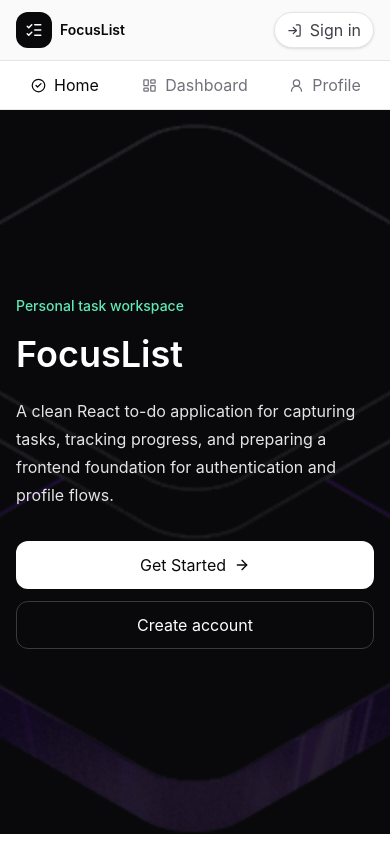
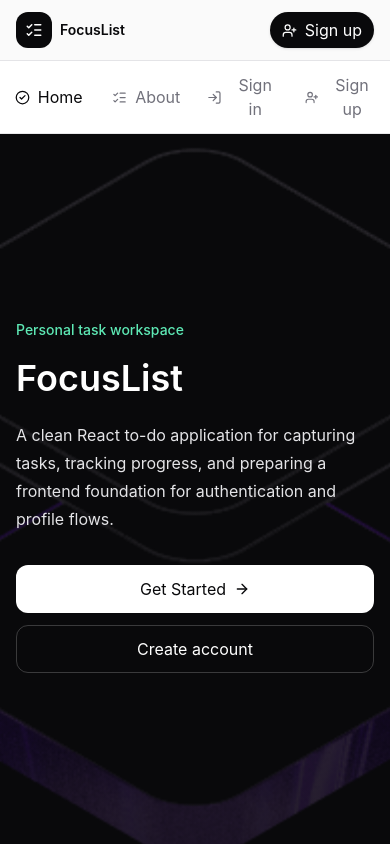
Before and after one commit to WatShitTooYaa/to-do-list-ui, a React (Vite) app: page / in a window 390 px wide. Shown: the top 844 px of the page. Built offline with nearby package versions, Linux system fonts and the light colour scheme.

Commit message:
Optimize UI: update components, providers and utilities

```diff
--- a/src/App.jsx
+++ b/src/App.jsx
@@ -1,7 +1,8 @@
-import { useMemo, useState } from 'react'
+import { useCallback, useMemo, useState } from 'react'
 import { AppShell } from './components/AppShell'
 import { AuthProvider } from './context/AuthProvider'
 import { TodoProvider } from './context/TodoProvider'
+import { useAuth } from './context/useAuth'
 import { DashboardPage } from './pages/DashboardPage'
 import { LandingPage } from './pages/LandingPage'
 import { LoginPage } from './pages/LoginPage'
@@ -9,7 +10,30 @@ import { ProfilePage } from './pages/ProfilePage'
 import { RegisterPage } from './pages/RegisterPage'
 
 function App() {
+  return (
+    <AuthProvider>
+      <TodoProvider>
+        <AppContent />
+      </TodoProvider>
+    </AuthProvider>
+  )
+}
+
+function AppContent() {
   const [currentPage, setCurrentPage] = useState('landing')
+  const { user } = useAuth()
+
+  const handleNavigate = useCallback(
+    (page) => {
+      if (!user && ['dashboard', 'profile'].includes(page)) {
+        setCurrentPage('login')
+        return
+      }
+
+      setCurrentPage(page)
+    },
+    [user],
+  )
 
   const page = useMemo(() => {
     switch (currentPage) {
@@ -18,22 +42,20 @@ function App() {
       case 'register':
         return <RegisterPage onNavigate={setCurrentPage} />
       case 'dashboard':
-        return <DashboardPage />
+        return user ? <DashboardPage /> : <LoginPage onNavigate={setCurrentPage} />
       case 'profile':
-        return <ProfilePage />
+        return user ? <ProfilePage /> : <LoginPage onNavigate={setCurrentPage} />
+      case 'about':
+        return <LandingPage onNavigate={handleNavigate} />
       default:
-        return <LandingPage onNavigate={setCurrentPage} />
+        return <LandingPage onNavigate={handleNavigate} />
     }
-  }, [currentPage])
+  }, [currentPage, handleNavigate, user])
 
   return (
-    <AuthProvider>
-      <TodoProvider>
-        <AppShell currentPage={currentPage} onNavigate={setCurrentPage}>
-          {page}
-        </AppShell>
-      </TodoProvider>
-    </AuthProvider>
+    <AppShell currentPage={currentPage} onNavigate={handleNavigate}>
+      {page}
+    </AppShell>
   )
 }
 
--- a/src/components/AppShell.jsx
+++ b/src/components/AppShell.jsx
@@ -3,16 +3,22 @@ import {
   LayoutDashboard,
   ListChecks,
   LogIn,
+  UserPlus,
   UserRound,
 } from 'lucide-react'
+import { useAuth } from '../context/useAuth'
 
-const navItems = [
+const guestNavItems = [
   { id: 'landing', label: 'Home', icon: CheckCircle2 },
-  { id: 'dashboard', label: 'Dashboard', icon: LayoutDashboard },
-  { id: 'profile', label: 'Profile', icon: UserRound },
+  { id: 'about', label: 'About', icon: ListChecks },
 ]
 
+const userNavItems = [{ id: 'dashboard', label: 'Dashboard', icon: LayoutDashboard }]
+
 export function AppShell({ currentPage, onNavigate, children }) {
+  const { user } = useAuth()
+  const navItems = user ? userNavItems : guestNavItems
+
   return (
     <div className="min-h-screen bg-zinc-50 text-zinc-950">
       <header className="sticky top-0 z-20 border-b border-zinc-200/80 bg-zinc-50/90 backdrop-blur">
@@ -51,17 +57,42 @@ export function AppShell({ currentPage, onNavigate, children }) {
             })}
           </nav>
 
+          {user ? (
+            <button
+              type="button"
+              onClick={() => onNavigate('profile')}
+              className="flex h-9 min-w-0 max-w-40 items-center gap-2 rounded-full border border-zinc-200 bg-white px-3 text-sm font-medium text-zinc-700 shadow-sm transition-colors hover:bg-zinc-100"
+            >
+              <UserRound size={15} className="shrink-0" />
+              <span className="truncate">{user.name}</span>
+            </button>
+          ) : (
+            <div className="flex items-center gap-2">
               <button
                 type="button"
                 onClick={() => onNavigate('login')}
-            className="flex h-9 items-center gap-2 rounded-full border border-zinc-200 bg-white px-3 text-sm font-medium text-zinc-700 shadow-sm transition-colors hover:bg-zinc-100"
+                className="hidden h-9 items-center gap-2 rounded-full border border-zinc-200 bg-white px-3 text-sm font-medium text-zinc-700 shadow-sm transition-colors hover:bg-zinc-100 sm:flex"
               >
                 <LogIn size={15} />
                 Sign in
               </button>
+              <button
+                type="button"
+                onClick={() => onNavigate('register')}
+                className="flex h-9 items-center gap-2 rounded-full bg-zinc-950 px-3 text-sm font-medium text-white shadow-sm transition-colors hover:bg-zinc-800"
+              >
+                <UserPlus size={15} />
+                Sign up
+              </button>
+            </div>
+          )}
         </div>
 
-        <nav className="mx-auto grid max-w-6xl grid-cols-3 border-t border-zinc-200 bg-white sm:hidden">
+        <nav
+          className={`mx-auto grid max-w-6xl border-t border-zinc-200 bg-white sm:hidden ${
+            user ? 'grid-cols-2' : 'grid-cols-4'
+          }`}
+        >
           {navItems.map((item) => {
             const Icon = item.icon
             const isActive = currentPage === item.id
@@ -80,6 +111,42 @@ export function AppShell({ currentPage, onNavigate, children }) {
               </button>
             )
           })}
+          {!user && (
+            <>
+              <button
+                type="button"
+                onClick={() => onNavigate('login')}
+                className={`flex items-center justify-center gap-2 px-3 py-3 text-sm font-medium ${
+                  currentPage === 'login' ? 'text-zinc-950' : 'text-zinc-500'
+                }`}
+              >
+                <LogIn size={15} />
+                Sign in
+              </button>
+              <button
+                type="button"
+                onClick={() => onNavigate('register')}
+                className={`flex items-center justify-center gap-2 px-3 py-3 text-sm font-medium ${
+                  currentPage === 'register' ? 'text-zinc-950' : 'text-zinc-500'
+                }`}
+              >
+                <UserPlus size={15} />
+                Sign up
+              </button>
+            </>
+          )}
+          {user && (
+            <button
+              type="button"
+              onClick={() => onNavigate('profile')}
+              className={`flex min-w-0 items-center justify-center gap-2 px-3 py-3 text-sm font-medium ${
+                currentPage === 'profile' ? 'text-zinc-950' : 'text-zinc-500'
+              }`}
+            >
+              <UserRound size={15} className="shrink-0" />
+              <span className="truncate">{user.name}</span>
+            </button>
+          )}
         </nav>
       </header>
 
--- a/src/context/AuthProvider.jsx
+++ b/src/context/AuthProvider.jsx
@@ -2,12 +2,11 @@ import { useMemo, useState } from 'react'
 import { AuthContext } from './authContextValue'
 import {
   login as loginService,
-  mockUser,
   register as registerService,
 } from '../services/authService'
 
 export function AuthProvider({ children }) {
-  const [user, setUser] = useState(mockUser)
+  const [user, setUser] = useState(null)
 
   const login = async (credentials) => {
     const nextUser = await loginService(credentials)
@@ -25,8 +24,12 @@ export function AuthProvider({ children }) {
     setUser((currentUser) => ({ ...currentUser, ...profile }))
   }
 
+  const logout = () => {
+    setUser(null)
+  }
+
   const value = useMemo(
-    () => ({ user, login, register, updateProfile }),
+    () => ({ user, login, register, updateProfile, logout }),
     [user],
   )
 
--- a/src/context/TodoProvider.jsx
+++ b/src/context/TodoProvider.jsx
@@ -6,28 +6,32 @@ const initialTasks = [
     id: 1,
     title: 'Review product roadmap',
     completed: false,
+    deadline: '2026-05-07',
   },
   {
     id: 2,
     title: 'Send weekly design notes',
     completed: true,
+    deadline: '2026-05-03',
   },
   {
     id: 3,
     title: 'Prepare client handoff',
     completed: false,
+    deadline: '',
   },
 ]
 
 export function TodoProvider({ children }) {
   const [tasks, setTasks] = useState(initialTasks)
 
-  const addTask = (title) => {
+  const addTask = ({ title, deadline = '' }) => {
     setTasks((currentTasks) => [
       {
         id: crypto.randomUUID(),
         title,
         completed: false,
+        deadline,
       },
       ...currentTasks,
     ])
--- a/src/features/todo/TodoInput.jsx
+++ b/src/features/todo/TodoInput.jsx
@@ -1,8 +1,9 @@
-import { Check, CirclePlus } from 'lucide-react'
+import { CalendarDays, Check, CirclePlus } from 'lucide-react'
 import { useState } from 'react'
 
 export function TodoInput({ onAdd }) {
   const [value, setValue] = useState('')
+  const [deadline, setDeadline] = useState('')
 
   const handleSubmit = (event) => {
     event.preventDefault()
@@ -12,12 +13,13 @@ export function TodoInput({ onAdd }) {
       return
     }
 
-    onAdd(title)
+    onAdd({ title, deadline })
     setValue('')
+    setDeadline('')
   }
 
   return (
-    <form onSubmit={handleSubmit} className="flex items-center gap-3">
+    <form onSubmit={handleSubmit} className="flex flex-col gap-3 sm:flex-row sm:items-center">
       <div className="flex h-12 flex-1 items-center gap-3 rounded-xl border border-zinc-200/80 bg-white/80 px-4 shadow-sm shadow-zinc-200/60 transition-all duration-200 focus-within:border-zinc-300 focus-within:bg-white focus-within:ring-1 focus-within:ring-zinc-300">
         <CirclePlus size={18} className="shrink-0 text-zinc-400" />
         <input
@@ -27,6 +29,16 @@ export function TodoInput({ onAdd }) {
           className="h-full w-full bg-transparent text-[15px] font-normal text-zinc-900 placeholder:text-zinc-400 focus:outline-none"
         />
       </div>
+      <label className="flex h-12 items-center gap-3 rounded-xl border border-zinc-200/80 bg-white/80 px-4 text-sm text-zinc-500 shadow-sm shadow-zinc-200/60 transition-all duration-200 focus-within:border-zinc-300 focus-within:bg-white focus-within:ring-1 focus-within:ring-zinc-300 sm:w-44">
+        <CalendarDays size={18} className="shrink-0 text-zinc-400" />
+        <input
+          type="date"
+          value={deadline}
+          onChange={(event) => setDeadline(event.target.value)}
+          aria-label="Task deadline"
+          className="h-full w-full bg-transparent text-[14px] font-normal text-zinc-700 focus:outline-none"
+        />
+      </label>
       <button
         type="submit"
         aria-label="Add task"
--- a/src/utils/date.js
+++ b/src/utils/date.js
@@ -3,3 +3,38 @@ export const formatToday = () =>
     day: 'numeric',
     month: 'long',
   }).format(new Date())
+
+export const formatDeadline = (deadline) => {
+  if (!deadline) {
+    return 'No deadline'
+  }
+
+  const date = new Date(`${deadline}T00:00:00`)
+
+  if (Number.isNaN(date.getTime())) {
+    return 'No deadline'
+  }
+
+  return new Intl.DateTimeFormat('en', {
+    day: '2-digit',
+    month: 'short',
+    year: 'numeric',
+  }).format(date)
+}
+
+export const isOverdue = (deadline, completed) => {
+  if (!deadline || completed) {
+    return false
+  }
+
+  const today = new Date()
+  today.setHours(0, 0, 0, 0)
+
+  const deadlineDate = new Date(`${deadline}T00:00:00`)
+
+  if (Number.isNaN(deadlineDate.getTime())) {
+    return false
+  }
+
+  return deadlineDate < today
+}
```
Also changed, not shown: src/features/todo/TodoItem.jsx (+32 -4 lines). Lines whose indentation alone changed are shown as unchanged.
